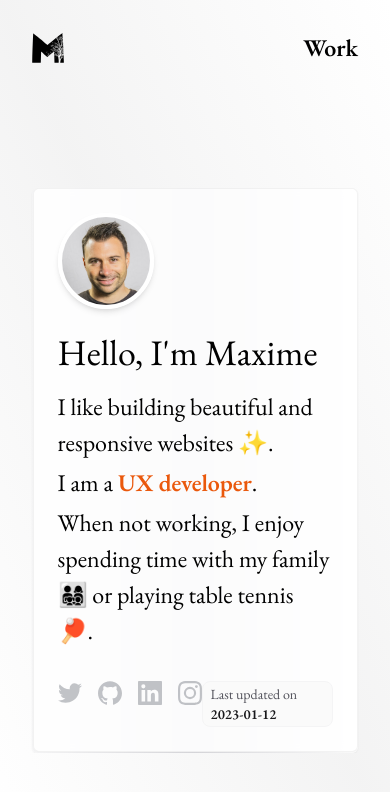
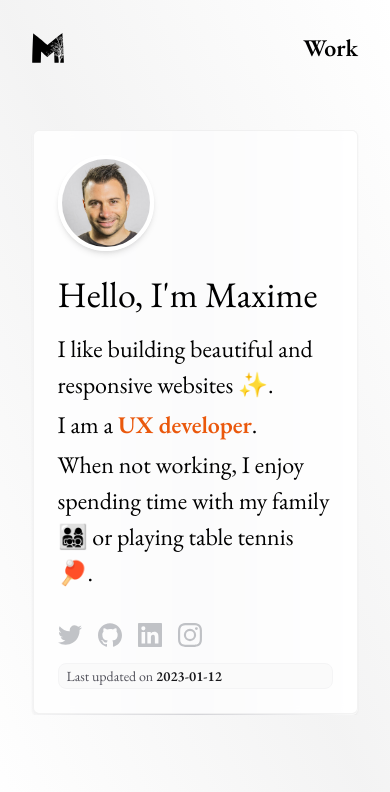
Before and after one commit to Macxim/macxim-web, a Next.js app: page / in a window 390 px wide. Shown: the top 792 px of the page. Built offline with nearby package versions, Linux system fonts and the light colour scheme.

Commit message:
Responsive tweaks

```diff
--- a/pages/index.tsx
+++ b/pages/index.tsx
@@ -33,7 +33,7 @@ export default function Home() {
           Work
         </Link>
       </header>
-      <main className="flex flex-col items-center max-w-4xl px-8 overflow-x-hidden overflow-y-auto lg:p-0">
+      <main className="flex flex-col items-center max-w-4xl px-8 mb-24 overflow-x-hidden overflow-y-auto lg:p-0">
         <div className="absolute left-0 flex items-center justify-center hidden p-8 top-1/2 left-1/2 md:block">
           <div className="bg-gradient-to-tr from-zinc-50 to-zinc-600 rounded-full w-[500px] h-[200px] absolute -rotate-12 blur-2xl -left-[64px] -top-[170px] opacity-30 md:opacity-100" />
           <div className="bg-gradient-to-bl from-orange-300 to-orange-600 rounded-full w-[500px] h-[180px] z-[-1] absolute blur-2xl -right-8 -top-8 rotate-8 opacity-30 md:opacity-100" />
@@ -48,7 +48,7 @@ export default function Home() {
 
             <p className="mt-1">When not working, I enjoy spending time with my family 👨‍👩‍👧‍👦 or playing table tennis 🏓.</p>
 
-            <div className="flex justify-between mt-8">
+            <div className="mt-8 sm:flex sm:justify-between">
               <ul className="flex space-x-4">
                 <li>
                   <a title="Twitter" href="https://twitter.com/macxim"><svg className="w-6 h-6 text-gray-900 transition duration-500 opacity-25 fill-current hover:opacity-100 filter-grayscale hover:filter-none"><use xlinkHref="#macxim-Svg--twitter" /></svg></a>
@@ -64,7 +64,7 @@ export default function Home() {
                 </li>
               </ul>
 
-              <p className="text-sm text-zinc-600 rounded-lg px-2 py-0.5 bg-zinc-50 border border-zinc-100">Last updated on <span className="font-semibold text-zinc-900"><time dateTime="2023-01-12" title="Thursday the 12th of January, 2023">2023-01-12</time></span></p>
+              <p className="mt-4 sm:mt-0 text-sm text-zinc-600 rounded-lg px-2 py-0.5 bg-zinc-50 border border-zinc-100">Last updated on <span className="font-semibold text-zinc-900"><time dateTime="2023-01-12" title="Thursday the 12th of January, 2023">2023-01-12</time></span></p>
             </div>
 
           </div>
```
